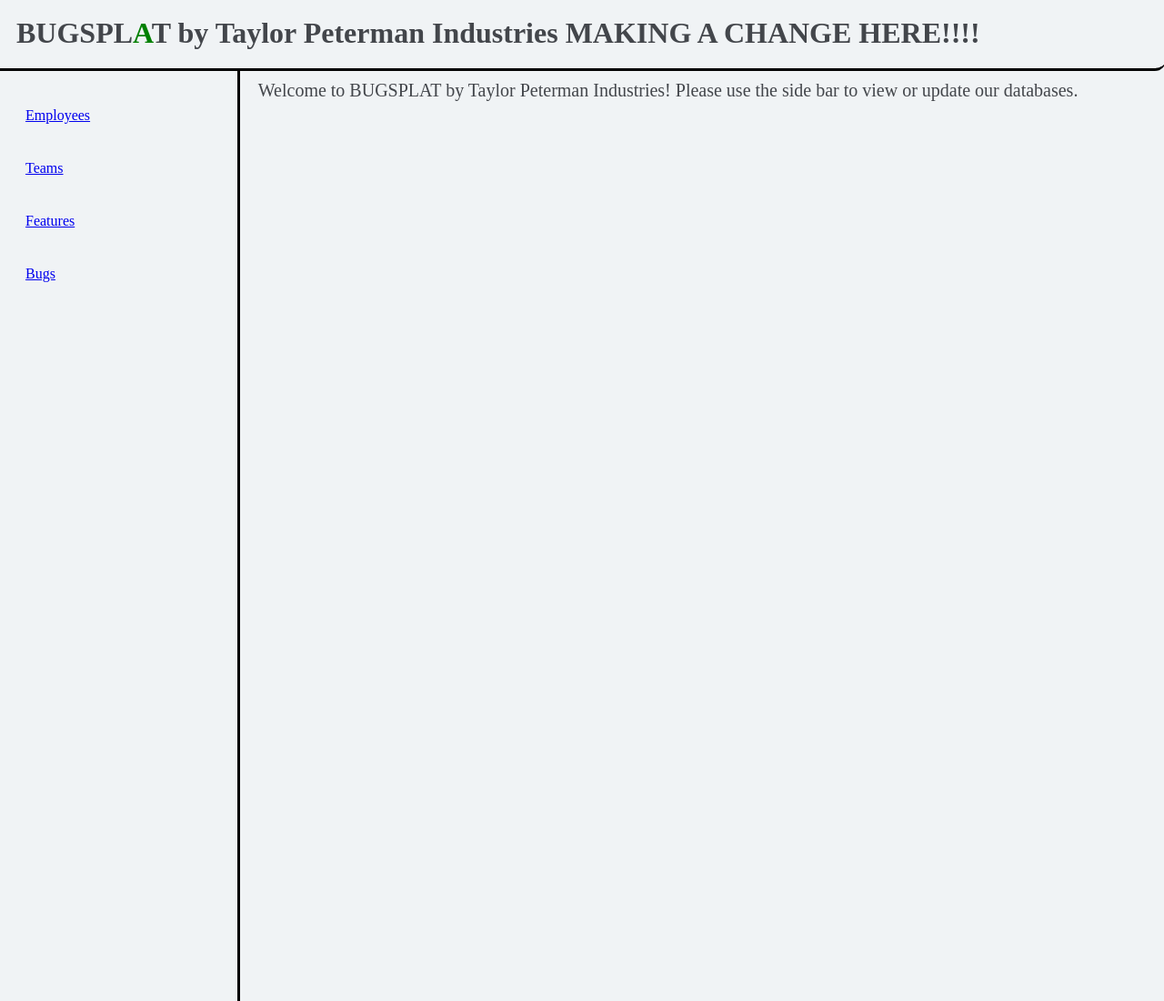
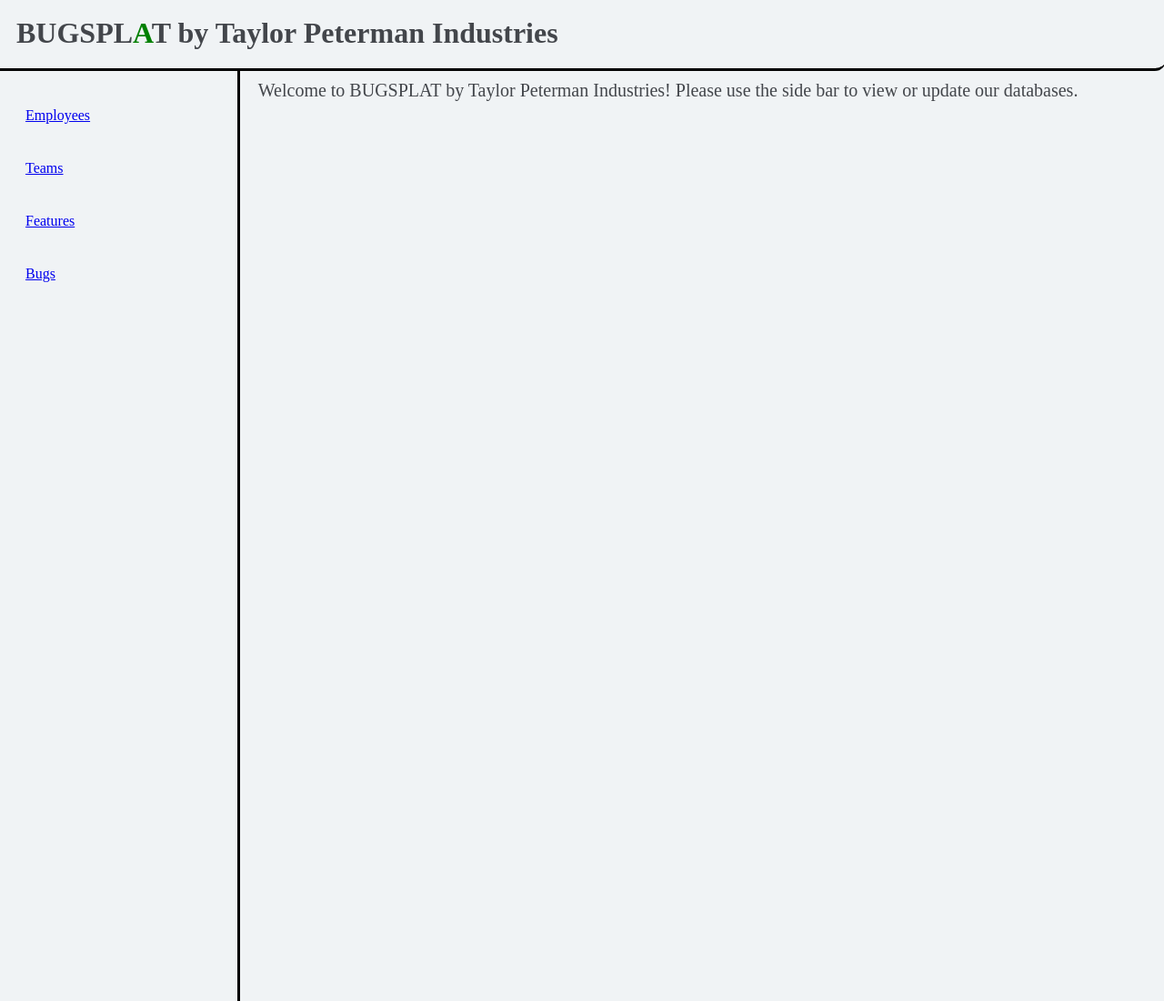
Before and after one commit to taylordo/taylordo.github.io, a plain HTML site: page index.html in a window 1280 px wide. Shown: the top 1100 px of the page at 91% size. Drawn offline with Linux system fonts and the light colour scheme.

Commit message:
Update index.html

```diff
--- a/index.html
+++ b/index.html
@@ -9,7 +9,7 @@
 <body>
     <!-- Title -->
     <a id="title-link" href="index.html">
-        <h1 id="title"> BUGSPL<span style="color:green">A</span>T by Taylor Peterman Industries MAKING A CHANGE HERE!!!!</h1>
+        <h1 id="title"> BUGSPL<span style="color:green">A</span>T by Taylor Peterman Industries</h1>
     </a>
 
 
```
